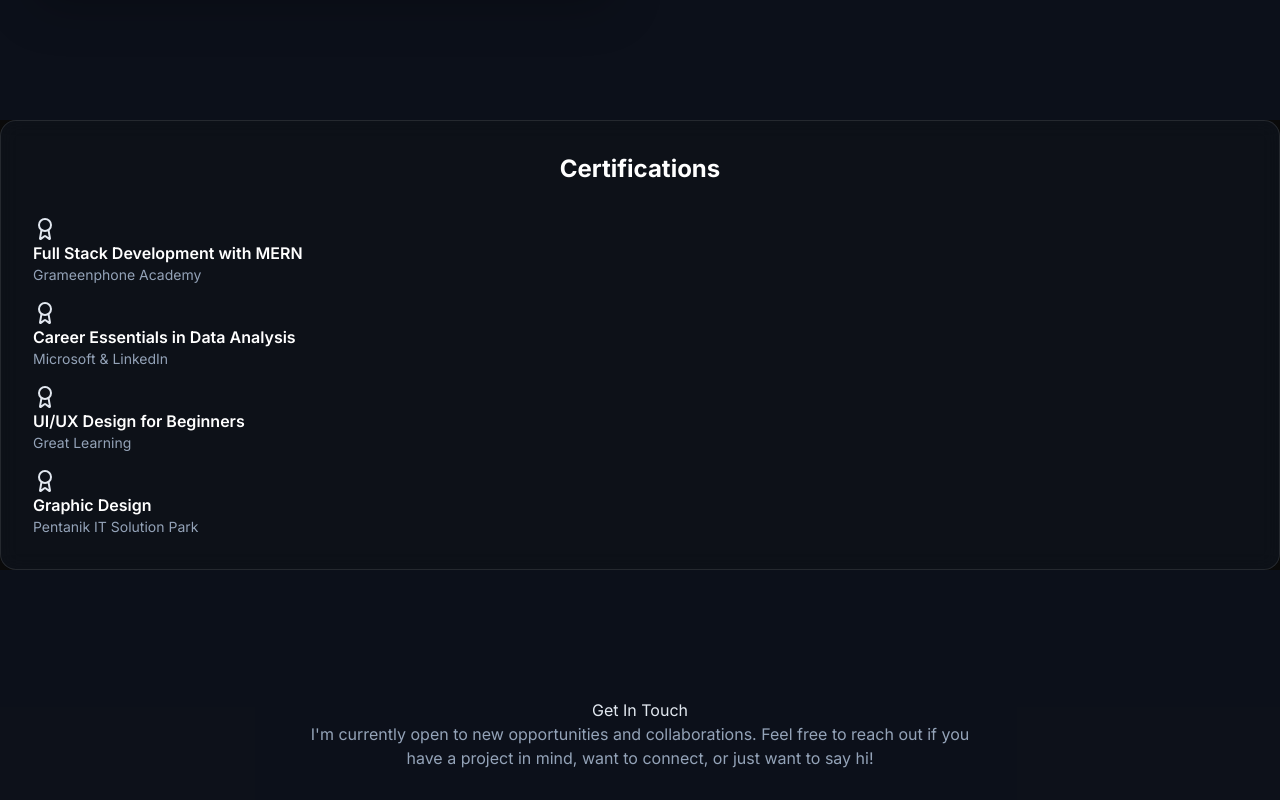
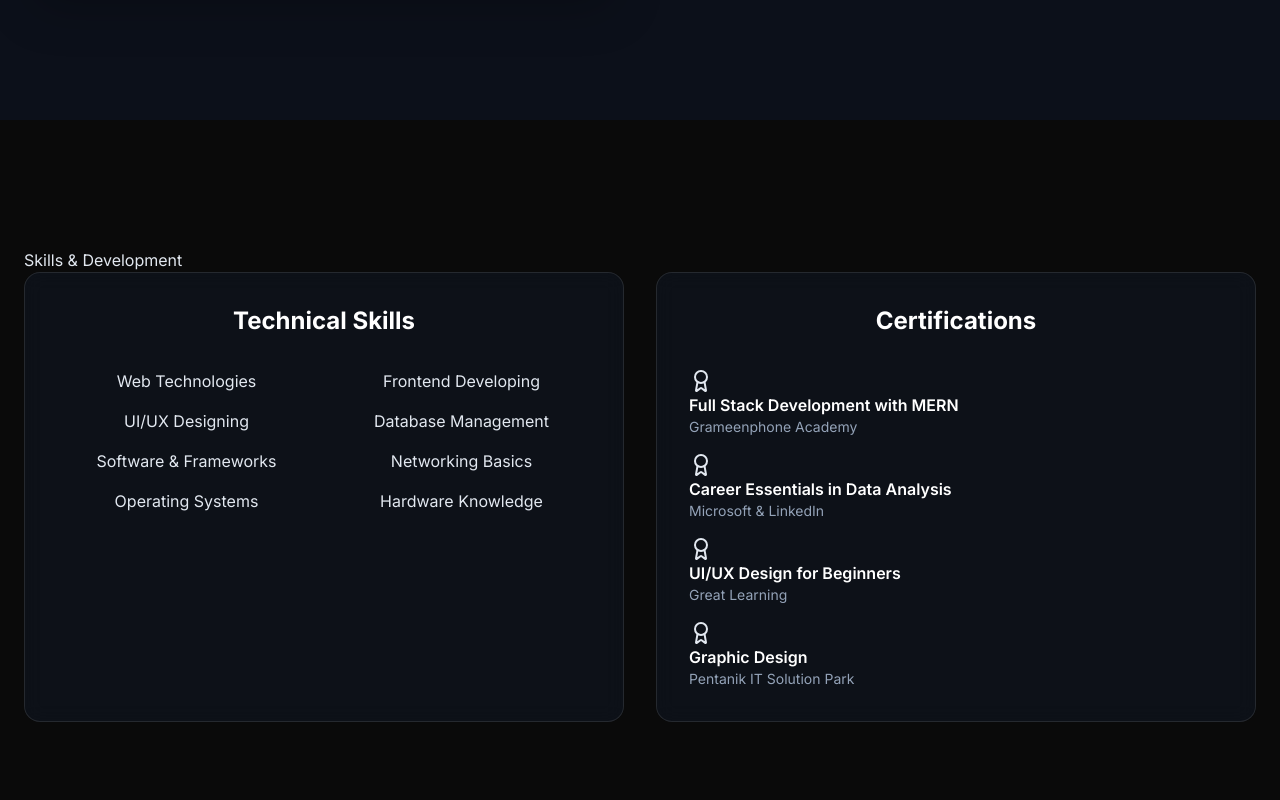
Before and after one commit to Rafikunnabi-Piash/Portfolio, a plain HTML site: page index.html in a window 1280 px wide. Shown: the part 4120-4920 px from the top of the page. Drawn offline with nearby package versions, Linux system fonts and the light colour scheme.

Commit message:
index.html

```diff
--- a/index.html
+++ b/index.html
@@ -324,7 +324,26 @@
             </div>
         </section>
 
-          <!-- Certifications Card -->
+         <!-- Skills & Certifications Section -->
+        <section id="skills" class="py-20 md:py-32">
+            <div class="container mx-auto px-6">
+                <h2 class="section-heading">Skills & Development</h2>
+                <div class="grid md:grid-cols-2 gap-8">
+                    <!-- Technical Skills Card -->
+                    <div class="project-card glass-effect rounded-2xl p-6 md:p-8">
+                        <h3 class="text-2xl font-bold text-white mb-8 text-center">Technical Skills</h3>
+                        <div class="grid grid-cols-2 gap-4 text-center">
+                            <div class="skill-item">Web Technologies</div>
+                            <div class="skill-item">Frontend Developing</div>
+                            <div class="skill-item">UI/UX Designing</div>
+                            <div class="skill-item">Database Management</div>
+                            <div class="skill-item">Software & Frameworks</div>
+                            <div class="skill-item">Networking Basics</div>
+                            <div class="skill-item">Operating Systems</div>
+                            <div class="skill-item">Hardware Knowledge</div>
+                        </div>
+                    </div>
+                    <!-- Certifications Card -->
                     <div class="project-card glass-effect rounded-2xl p-6 md:p-8">
                         <h3 class="text-2xl font-bold text-white mb-8 text-center">Certifications</h3>
                         <div class="space-y-4">
```
